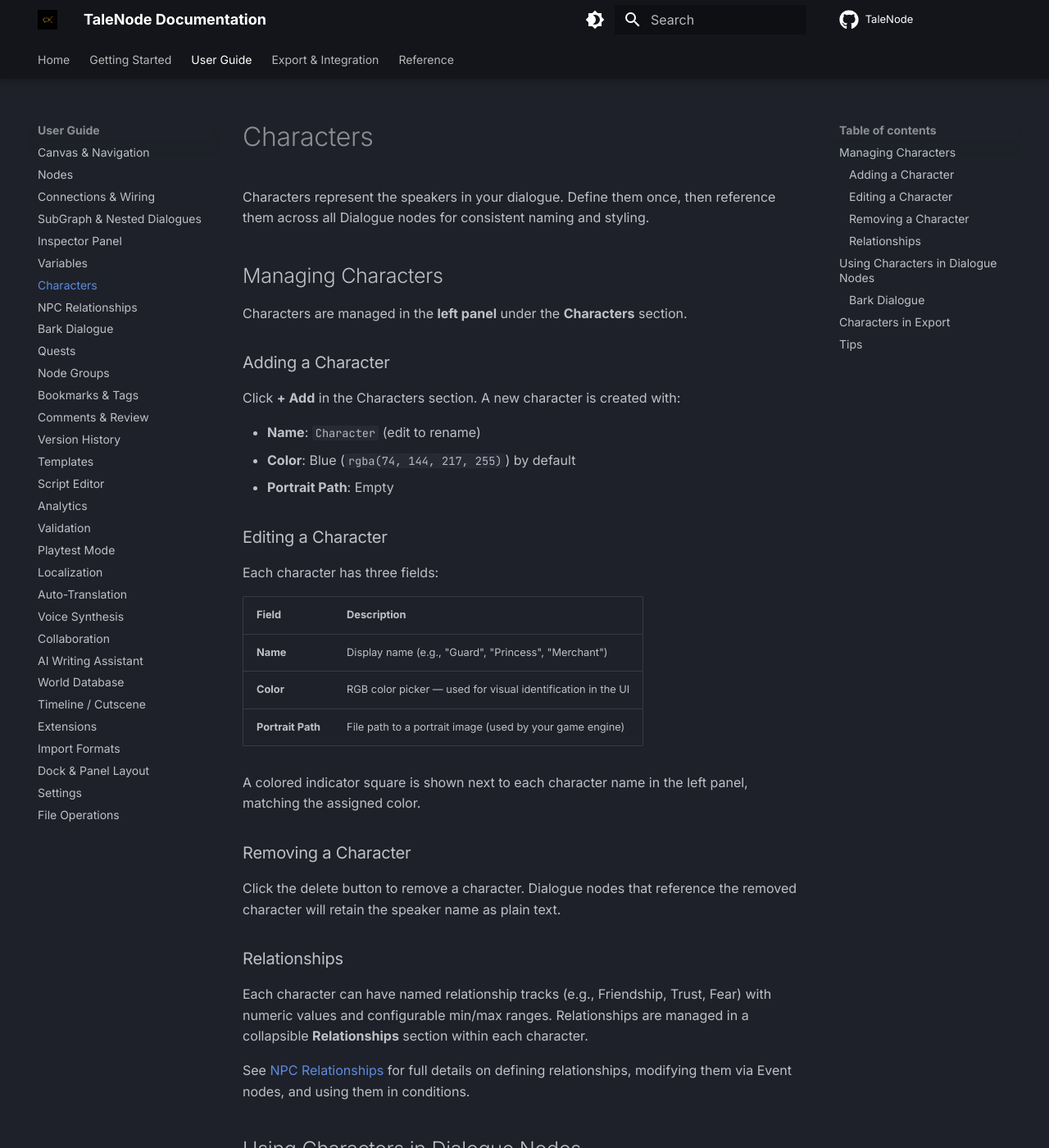
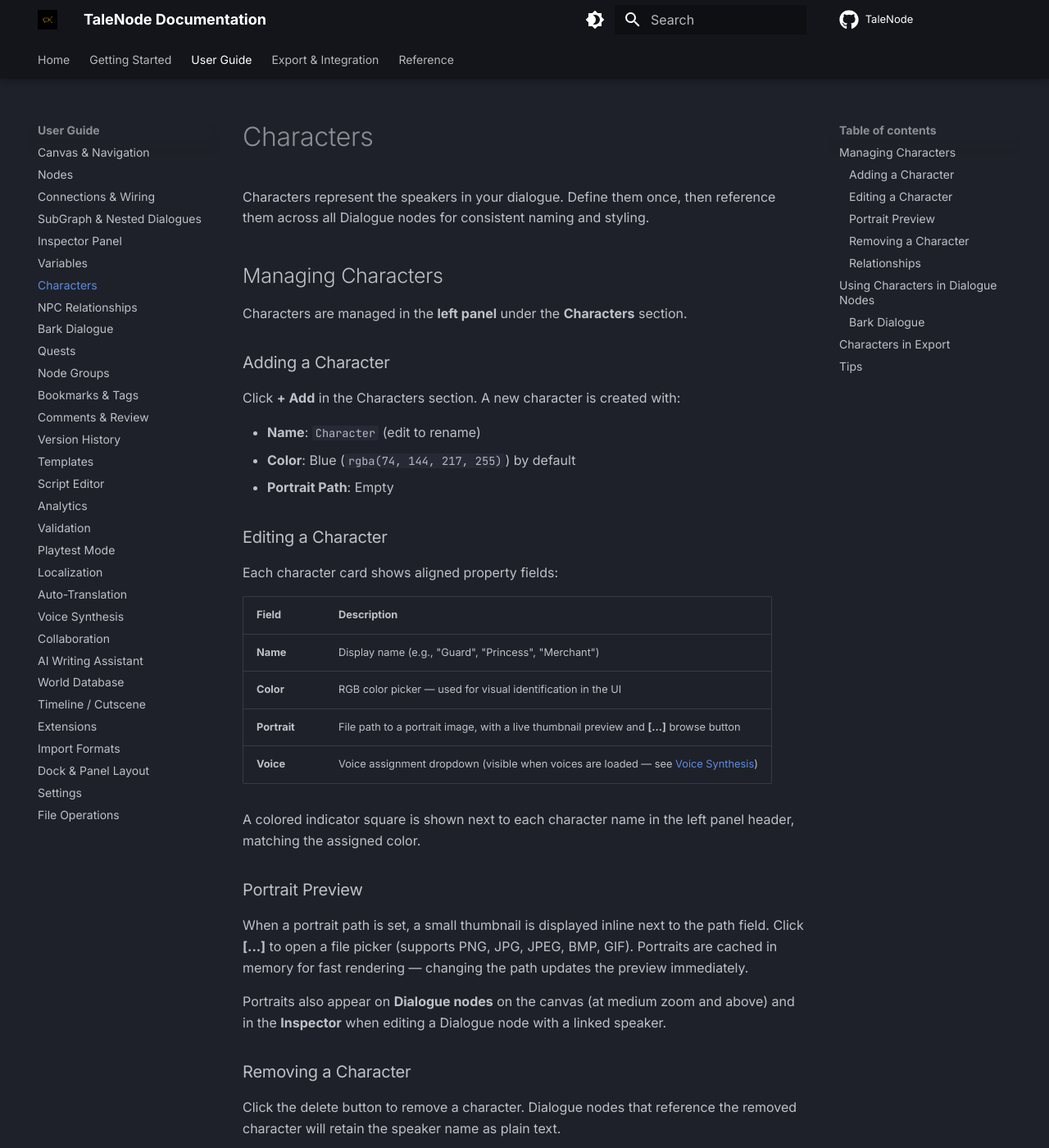
Before and after one commit to fognil/TaleNode, an MkDocs documentation site: the page built from docs/user-guide/characters.md, in a window 1280 px wide and 1400 px high. Shown: the whole window at 82% size. Built offline with MkDocs 1.6.1 and Material for MkDocs 9.7.7, drawn with Linux system fonts in a browser that asks for light colours; comment, search, counter and statistics services are not loaded.

Commit message:
docs: update guides for portraits, demo project, undo compression
- characters.md: portrait preview, voice field, browse button
- inspector.md: portrait override, speaker dropdown, audio browse
- canvas.md: minimap aspect ratio, zoom-to-fit on open, LOD portraits
- file-operations.md: undo/redo memory compression and debounce
- quickstart.md: demo project "The Last Constellation" section

```diff
--- a/docs/user-guide/characters.md
+++ b/docs/user-guide/characters.md
@@ -16,15 +16,22 @@ Click **+ Add** in the Characters section. A new character is created with:
 
 ### Editing a Character
 
-Each character has three fields:
+Each character card shows aligned property fields:
 
 | Field | Description |
 |---|---|
 | **Name** | Display name (e.g., "Guard", "Princess", "Merchant") |
 | **Color** | RGB color picker — used for visual identification in the UI |
-| **Portrait Path** | File path to a portrait image (used by your game engine) |
+| **Portrait** | File path to a portrait image, with a live thumbnail preview and **[...]** browse button |
+| **Voice** | Voice assignment dropdown (visible when voices are loaded — see [Voice Synthesis](voice-synthesis.md)) |
 
-A colored indicator square is shown next to each character name in the left panel, matching the assigned color.
+A colored indicator square is shown next to each character name in the left panel header, matching the assigned color.
+
+### Portrait Preview
+
+When a portrait path is set, a small thumbnail is displayed inline next to the path field. Click **[...]** to open a file picker (supports PNG, JPG, JPEG, BMP, GIF). Portraits are cached in memory for fast rendering — changing the path updates the preview immediately.
+
+Portraits also appear on **Dialogue nodes** on the canvas (at medium zoom and above) and in the **Inspector** when editing a Dialogue node with a linked speaker.
 
 ### Removing a Character
 
```
Also changed, not shown: docs/getting-started/quickstart.md (+11 -0 lines), docs/user-guide/canvas.md (+7 -5 lines), docs/user-guide/file-operations.md (+11 -0 lines), docs/user-guide/inspector.md (+8 -2 lines).
